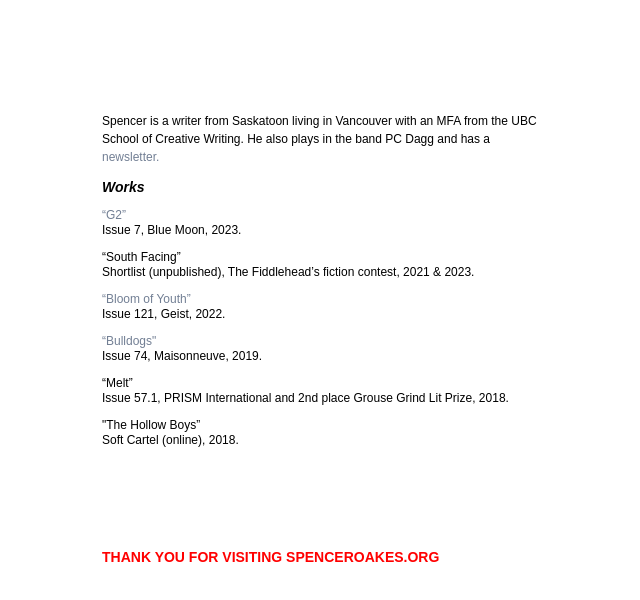
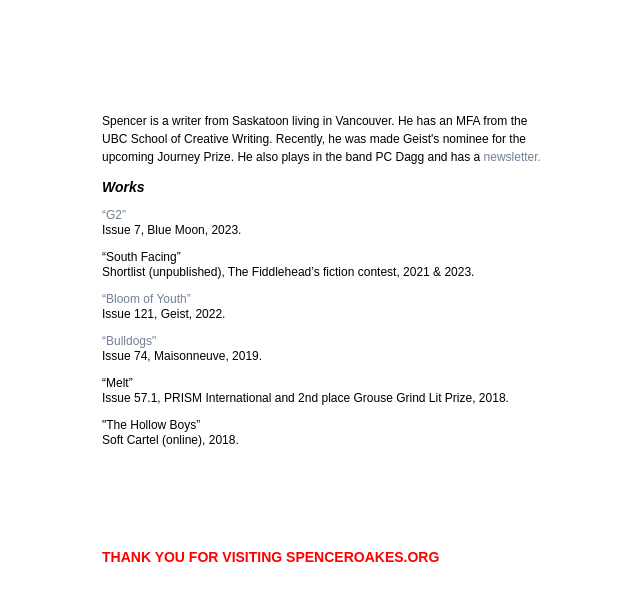
Before and after one commit to greencomputerdesk/webpage, a plain HTML site: page index.html in a window 1280 px wide. Shown: the whole page, without its empty margins (318-958 px from the left). Drawn offline with Linux system fonts and the light colour scheme.

Commit message:
Update index.html

```diff
--- a/index.html
+++ b/index.html
@@ -57,7 +57,7 @@
 </head>
 <body>
     <div class="container">
-        <p>Spencer is a writer from Saskatoon living in Vancouver with an MFA from the UBC School of Creative Writing. He also plays in the band PC Dagg and has a <a href="https://according2plan.substack.com/" target="_blank">newsletter.</p>
+        <p>Spencer is a writer from Saskatoon living in Vancouver. He has an MFA from the UBC School of Creative Writing. Recently, he was made Geist's nominee for the upcoming Journey Prize. He also plays in the band PC Dagg and has a <a href="https://according2plan.substack.com/" target="_blank">newsletter.</p>
 
         <h2>Works</h2>
         <ul>
```
